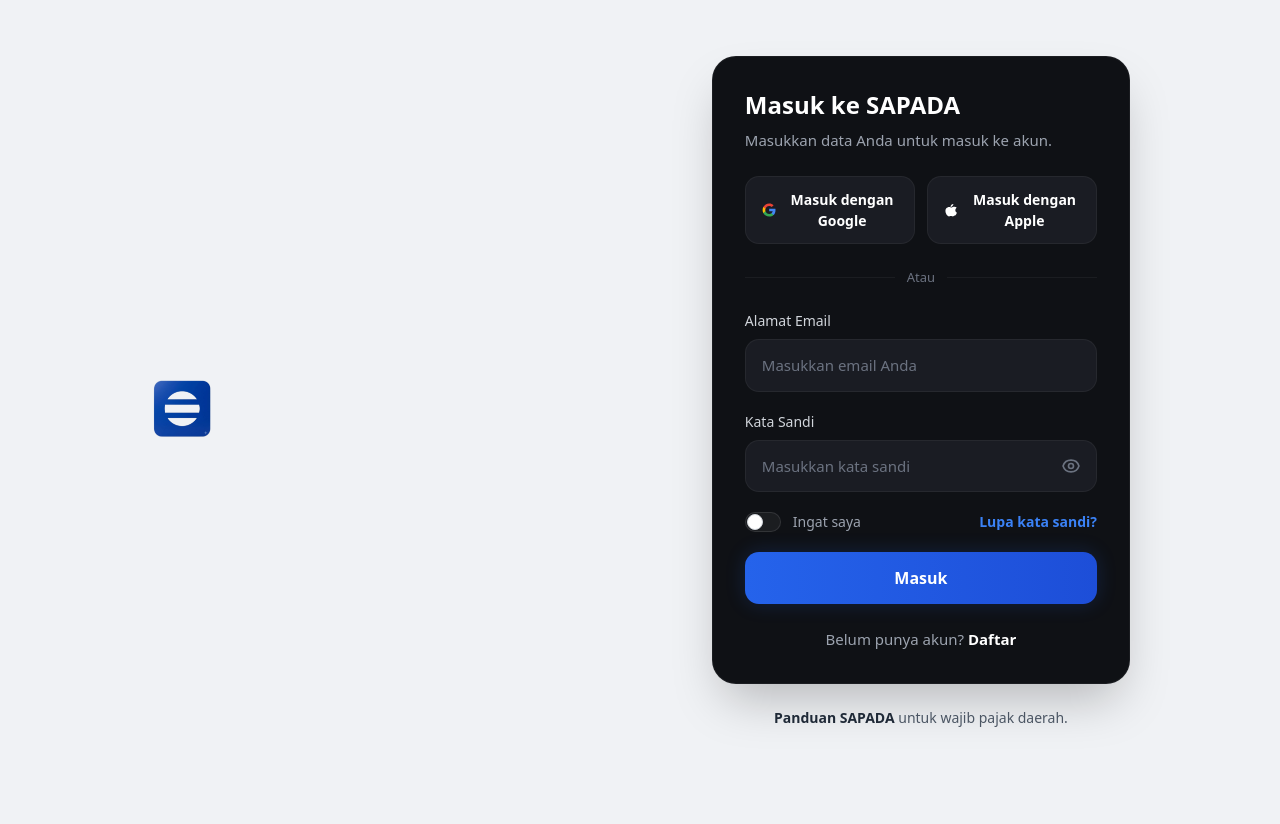
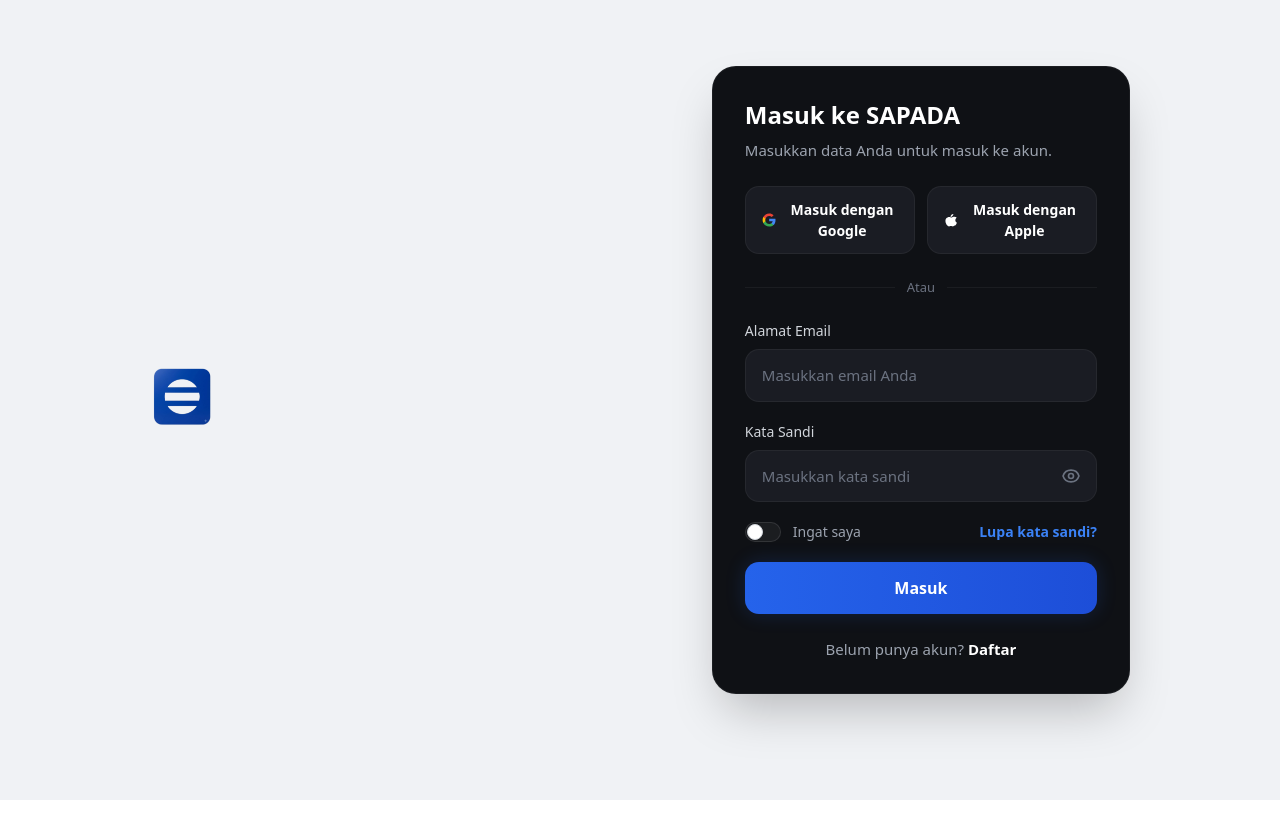
Before and after one commit to theseurhead/sapada, a Next.js app: page /login in a window 1280 px wide. After the commit the page ends 800 px from the top, so only its background shows below. Built offline with nearby package versions, Linux system fonts and the light colour scheme.

Commit message:
style: remove panduan text and combine footer sections

```diff
--- a/app/login/page.tsx
+++ b/app/login/page.tsx
@@ -118,9 +118,6 @@
               </Link>
             </div>
           </div>
-          <div className="mt-6 text-center text-sm text-gray-600 dark:text-gray-400">
-            <Link href="/" className="font-bold hover:underline text-gray-800 dark:text-gray-200">Panduan SAPADA</Link> untuk wajib pajak daerah.
-          </div>
         </div>
       </div>
     </div>
--- a/app/page.tsx
+++ b/app/page.tsx
@@ -116,9 +116,6 @@
                 </Link>
               </div>
             </div>
-            <div className="mt-6 text-center text-sm text-white/60 md:text-gray-600">
-              <Link href="/panduan" className="font-bold text-white md:text-gray-800 hover:underline">Panduan SAPADA</Link> untuk wajib pajak daerah.
-            </div>
           </div>
         </section>
 
@@ -126,8 +123,8 @@
 
       {/* 8. Footer */}
       <footer className="w-full border-t border-white/10 md:border-gray-200 bg-[#07090e] md:bg-gray-50 mt-12 sm:mt-16">
-        <div className="max-w-6xl mx-auto px-4 sm:px-6 py-8 sm:py-10 flex flex-col items-center text-center space-y-6">
-          <div className="flex flex-col items-center">
+        <div className="max-w-6xl mx-auto px-4 sm:px-6 py-8 sm:py-10 flex flex-col items-center text-center space-y-2">
+          <div className="flex flex-col items-center mb-2">
             <span className="font-bold text-base tracking-tight text-white md:text-gray-900 leading-none">
               SAPADA
             </span>
@@ -135,15 +132,11 @@
               Sistem Administrasi Pajak Daerah Garut
             </span>
           </div>
-
-          {/* Thin Divider & Bottom Bar */}
-          <div className="pt-6 border-t border-white/10 md:border-gray-200 w-full max-w-sm mx-auto flex flex-col items-center gap-2">
-            <div className="text-xs text-white/40 md:text-gray-400">
-              © 2026 Badan Pendapatan Daerah Kabupaten Garut. Hak Cipta Dilindungi.
-            </div>
-            <div className="text-[11px] text-white/30 md:text-gray-400">
-              Pemerintah Kabupaten Garut
-            </div>
+          <div className="text-xs text-white/40 md:text-gray-400">
+            © 2026 Badan Pendapatan Daerah Kabupaten Garut. Hak Cipta Dilindungi.
+          </div>
+          <div className="text-[11px] text-white/30 md:text-gray-400">
+            Pemerintah Kabupaten Garut
           </div>
         </div>
       </footer>
```
